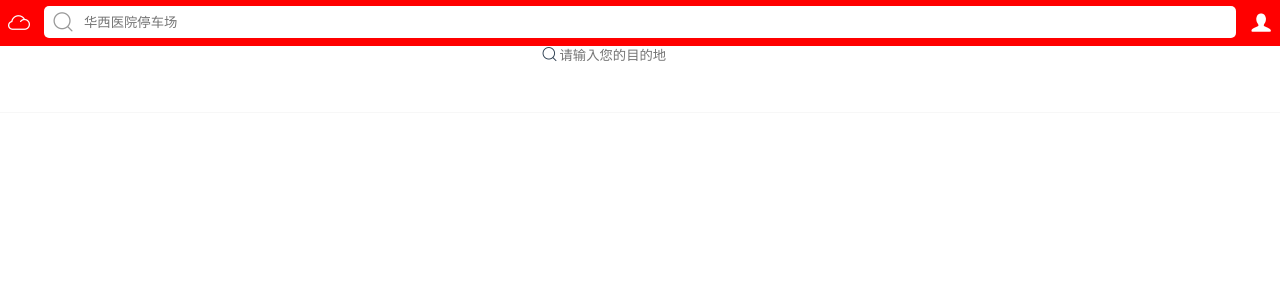
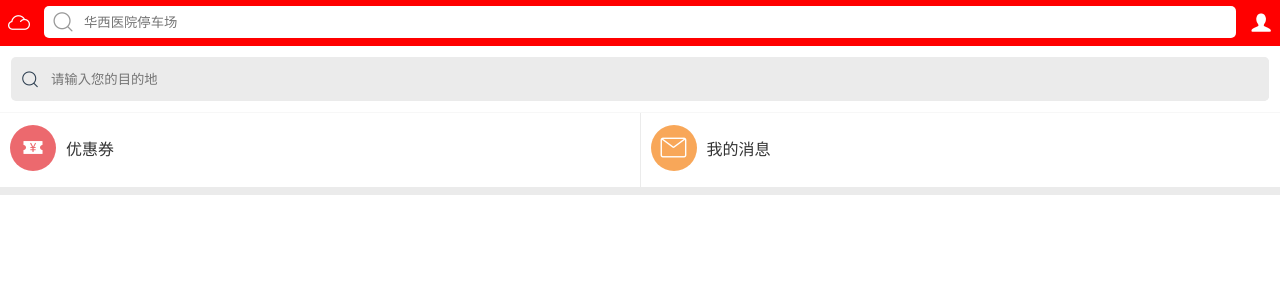
Before and after one commit to pmm853616619/aic, a Vue app: page /#/ in a window 1280 px wide. Shown: the top 300 px of the page. Built offline with nearby package versions, Linux system fonts and the light colour scheme.

Commit message:
首页样式

```diff
--- a/src/App.vue
+++ b/src/App.vue
@@ -13,12 +13,10 @@ import '../static/iconfont/iconfont.css'
 <style>
 html,body{
   height: 100%;
+  font-size: .16rem;
 }
 #app {
   font-family: 'Avenir', Helvetica, Arial, sans-serif;
-  -webkit-font-smoothing: antialiased;
-  -moz-osx-font-smoothing: grayscale;
-  text-align: center;
   color: #2c3e50;
 }
 </style>
--- a/src/views/home.vue
+++ b/src/views/home.vue
@@ -5,9 +5,20 @@
 			<div class="destination">
         <div class="searchBox">
           <i @click="search" class="icon iconfont icon-sousuo"></i>
-          <input type="text" placeholder="请输入您的目的地">
+          <input class="searchInput" type="text" placeholder="请输入您的目的地">
         </div>
       </div>
+      <div class="tags flex">
+        <div class="tag tagBorder">
+          <span class="iconBox"><i class="icon iconfont icon-youhuiquan"></i></span>
+          <span class="text">优惠券</span>
+        </div>
+        <div class="tag">
+          <span class="iconBox iconBox2"><i class="icon iconfont icon-xinxi"></i></span>
+          <span class="text">我的消息</span>
+        </div>
+      </div>
+      <div class="border_8px"></div>
 		</div>
 	</div>
 </template>
@@ -42,12 +53,59 @@
   top: .46rem;
 }
 .destination{
-  height: .66rem;
+  height: .44rem;
+  line-height: .44rem;
+  padding: .11rem;
   border-bottom: 1px solid #f7f7f7;
   font-size: 16px;
 }
 .searchBox{
-
+  display: flex;
+  background: #ebebeb;
+  border-radius: 5px;
+}
+.searchBox .icon-sousuo{
+  font-size: .18rem;
+  padding: 0 .1rem;
+}
+.searchBox .searchInput{
+  width: 100%;
+  background: #ebebeb;
+  border-radius: 5px;
+}
+.tags{
+  height: .74rem;
+}
+.border_8px{
+  border-bottom:8px solid #ebebeb;
+}
+.tag{
+  padding: .1rem;
+  line-height: .54rem;
+  flex: 1;
+}
+.tagBorder{
+  border-right: 1px solid #ebebeb;
+}
+.tag .iconBox{
+  display: inline-block;
+  width: .46rem;
+  height: .46rem;
+  text-align: center;
+  line-height: .46rem;
+  border-radius: 50%;
+  background: #ec696e;
+  color: #fff;
+}
+.tag .iconBox2{
+  background: #f8a759;
+}
+.iconBox .iconfont{
+  font-size: .2rem;
+}
+.text{
+  color: #333;
+  padding-left: .1rem;
 }
 
 </style>
--- a/static/css/common.css
+++ b/static/css/common.css
@@ -13,3 +13,6 @@
 .position_absolute{
   position: absolute;
 }
+.flex{
+  display: flex;
+}
--- a/static/css/reset.css
+++ b/static/css/reset.css
@@ -19,8 +19,6 @@ time, mark, audio, video {
   margin: 0;
   padding: 0;
   border: 0;
-  font-size: 100%;
-  font: inherit;
   vertical-align: baseline;
 }
 /* HTML5 display-role reset for older browsers */
--- a/static/iconfont/demo_fontclass.html
+++ b/static/iconfont/demo_fontclass.html
@@ -1,4 +1,3 @@
-
 <!DOCTYPE html>
 <html>
 <head>
```
